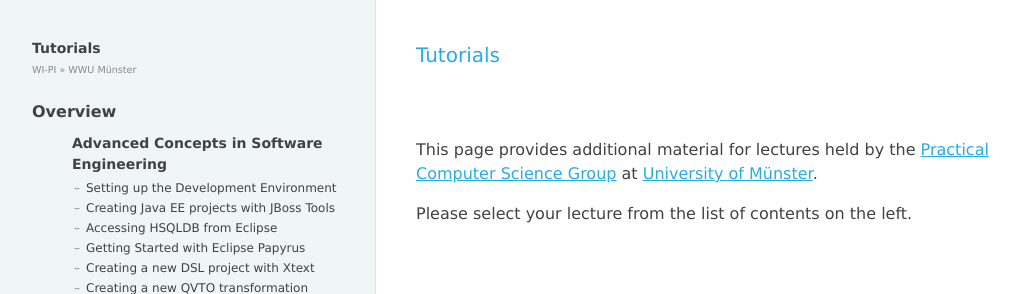
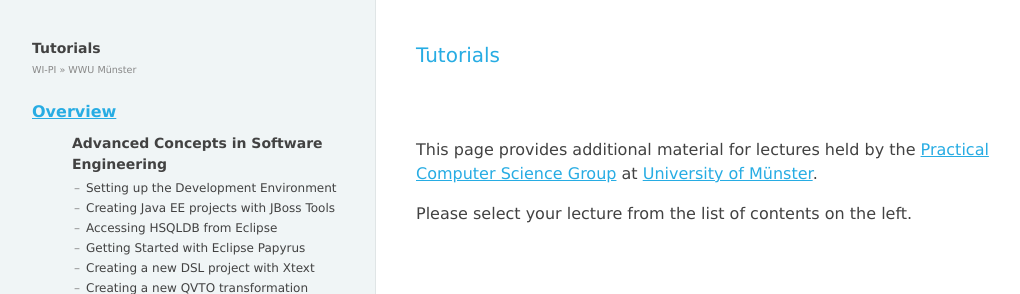
Before and after one commit to wwu-pi/tutorials, a Jekyll site: the page built from index.md, in a window 1280 px wide. Shown: the top 294 px of the page, without its empty margins (8-1028 px from the left). Built offline with Jekyll 4.4.1, drawn with Linux system fonts in a browser that asks for light colours.

Commit message:
Add overview link

```diff
--- a/_includes/sidebar.html
+++ b/_includes/sidebar.html
@@ -9,7 +9,7 @@
   </section>
 
   <section class="sidebar-block">
-    <h5 class="sidebar-title">Overview</h5>
+    <h5 class="sidebar-title"><a href="{{site.url}}">Overview</a></h5>
     <ol class="navigation chapters-list">
       {% for chapter in site.lectures %}
         {% capture url %}/lectures/{{ chapter | replace: ' ', '_' | downcase }}{% endcapture %}
```
